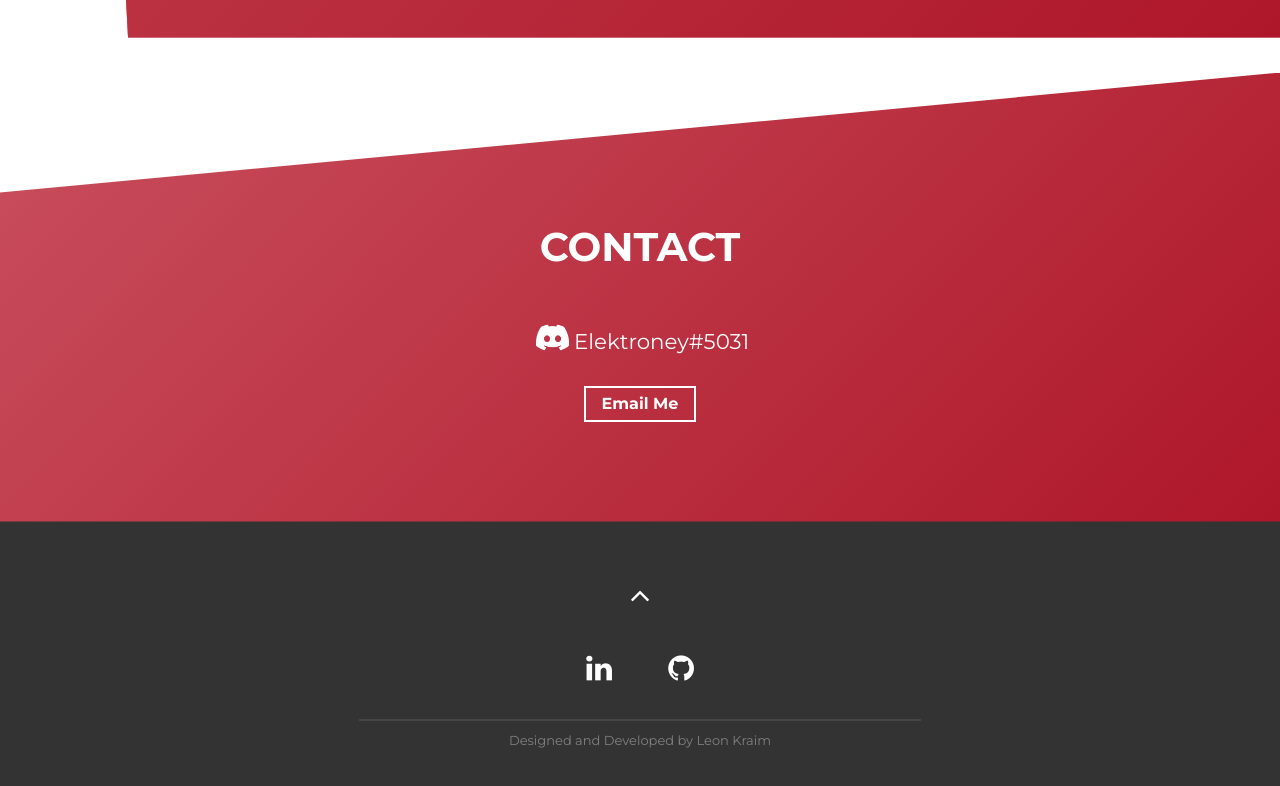
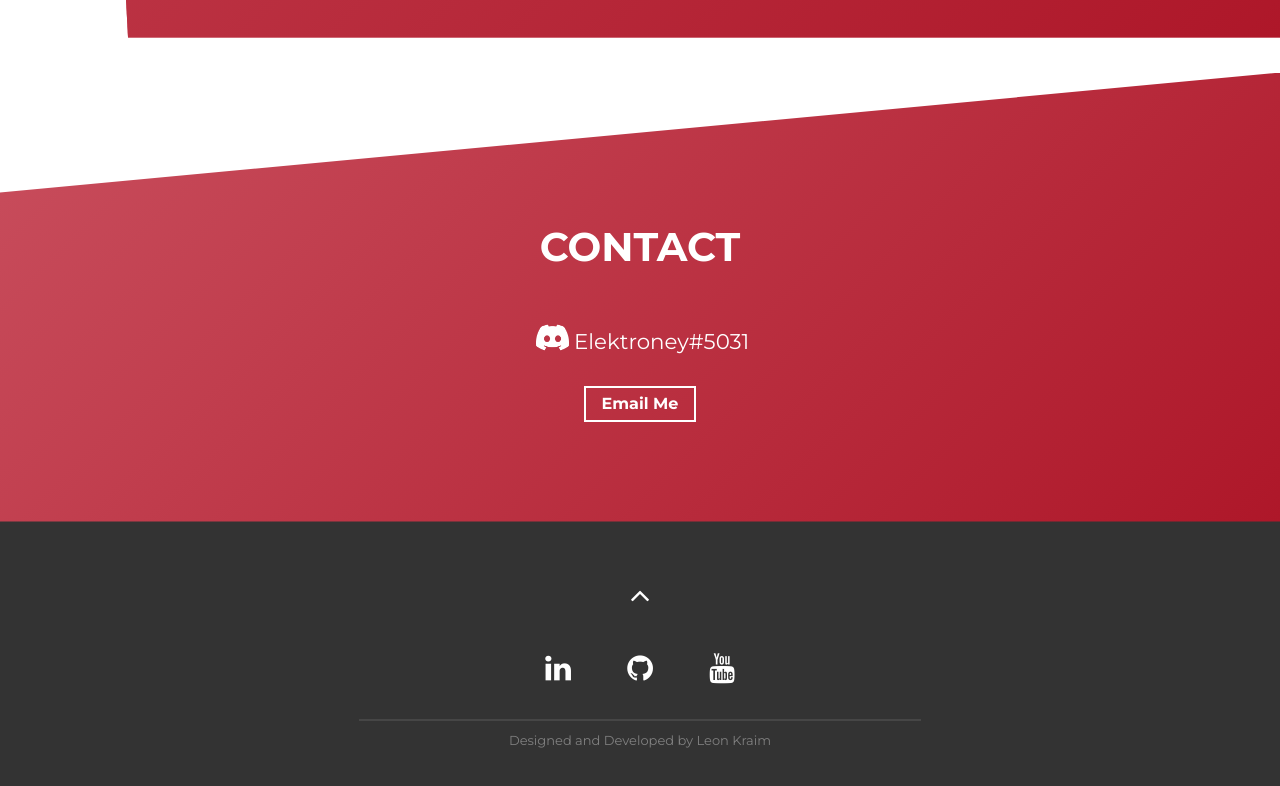
Before and after one commit to Elektroney/Portfolio, a website built with Parcel: page src/index.html in a window 1280 px wide. Shown: the part 3543-4329 px from the top of the page. Built offline with nearby package versions, Linux system fonts and the light colour scheme.

Commit message:
added youtube channel

```diff
--- a/src/index.html
+++ b/src/index.html
@@ -359,6 +359,9 @@
           <a rel="noreferrer" href="https://github.com/Elektroney" target="_blank">
             <i class="fa fa-github fa-inverse"></i>
           </a>
+                    <a rel="noreferrer" href="https://www.youtube.com/channel/UCg4jnOlRj-jQUSyJy-Temhg" target="_blank">
+            <i class="fa fa-youtube fa-inverse"></i>
+          </a>
         </div>
 
         <hr />
```
